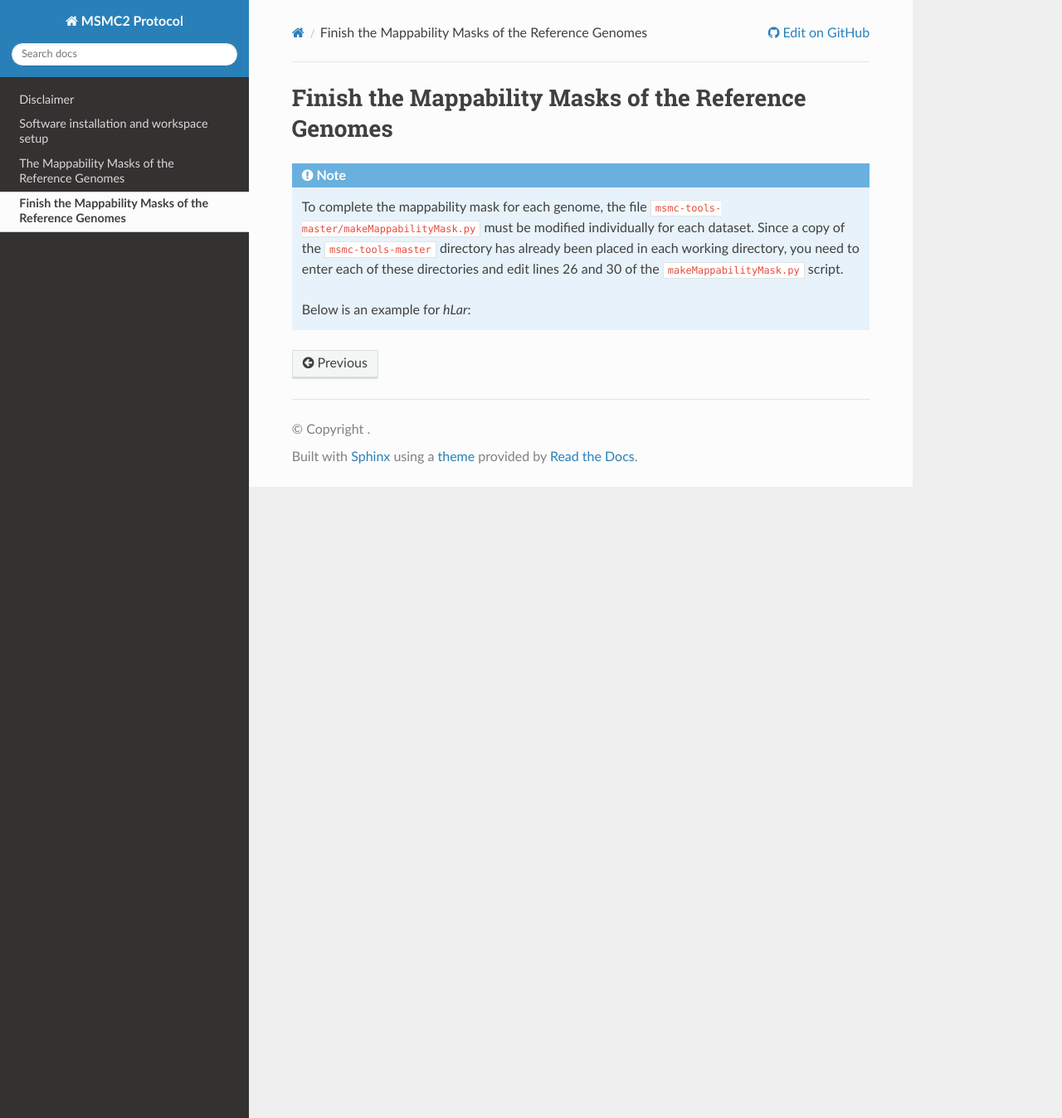
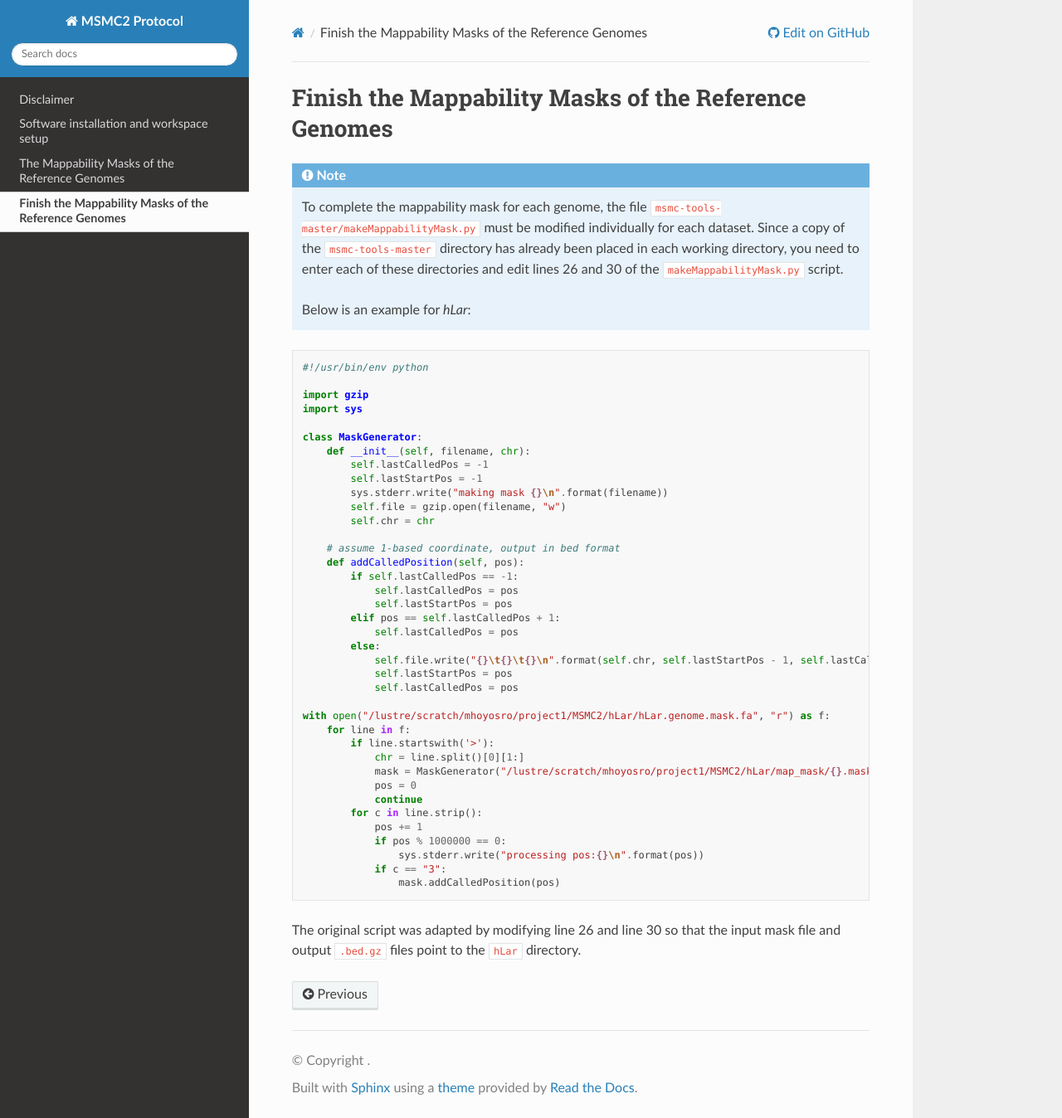
Before and after one commit to hoyosmanuel/MSMC2-Protocol, a Sphinx documentation site: the page built from docs/source/03_Data_Processing_2.rst, in a window 1280 px wide and 1348 px high. Shown: the whole window at 83% size. Built offline with Sphinx 7.4.7 and the Read the Docs theme 3.1.0, drawn with Linux system fonts in a browser that asks for light colours.

Commit message:
Update 03_Data_Processing_2.rst

```diff
--- a/docs/source/03_Data_Processing_2.rst
+++ b/docs/source/03_Data_Processing_2.rst
@@ -6,3 +6,48 @@ Finish the Mappability Masks of the Reference Genomes
    To complete the mappability mask for each genome, the file ``msmc-tools-master/makeMappabilityMask.py`` must be modified individually for each dataset. Since a copy of the ``msmc-tools-master`` directory has already been placed in each  working directory, you need to enter each of these directories and edit lines 26 and 30 of the ``makeMappabilityMask.py`` script.
 
    Below is an example for *hLar*:
+
+.. code-block:: python
+
+   #!/usr/bin/env python
+
+   import gzip
+   import sys
+
+   class MaskGenerator:
+       def __init__(self, filename, chr):
+           self.lastCalledPos = -1
+           self.lastStartPos = -1
+           sys.stderr.write("making mask {}\n".format(filename))
+           self.file = gzip.open(filename, "w")
+           self.chr = chr
+
+       # assume 1-based coordinate, output in bed format
+       def addCalledPosition(self, pos):
+           if self.lastCalledPos == -1:
+               self.lastCalledPos = pos
+               self.lastStartPos = pos
+           elif pos == self.lastCalledPos + 1:
+               self.lastCalledPos = pos
+           else:
+               self.file.write("{}\t{}\t{}\n".format(self.chr, self.lastStartPos - 1, self.lastCalledPos))
+               self.lastStartPos = pos
+               self.lastCalledPos = pos
+
+   with open("/lustre/scratch/mhoyosro/project1/MSMC2/hLar/hLar.genome.mask.fa", "r") as f:
+       for line in f:
+           if line.startswith('>'):
+               chr = line.split()[0][1:]
+               mask = MaskGenerator("/lustre/scratch/mhoyosro/project1/MSMC2/hLar/map_mask/{}.mask.bed.gz".format(chr), chr)
+               pos = 0
+               continue
+           for c in line.strip():
+               pos += 1
+               if pos % 1000000 == 0:
+                   sys.stderr.write("processing pos:{}\n".format(pos))
+               if c == "3":
+                   mask.addCalledPosition(pos)
+
+
+
+The original script was adapted by modifying line 26 and line 30 so that the input mask file and output ``.bed.gz`` files point to the ``hLar`` directory.
```
